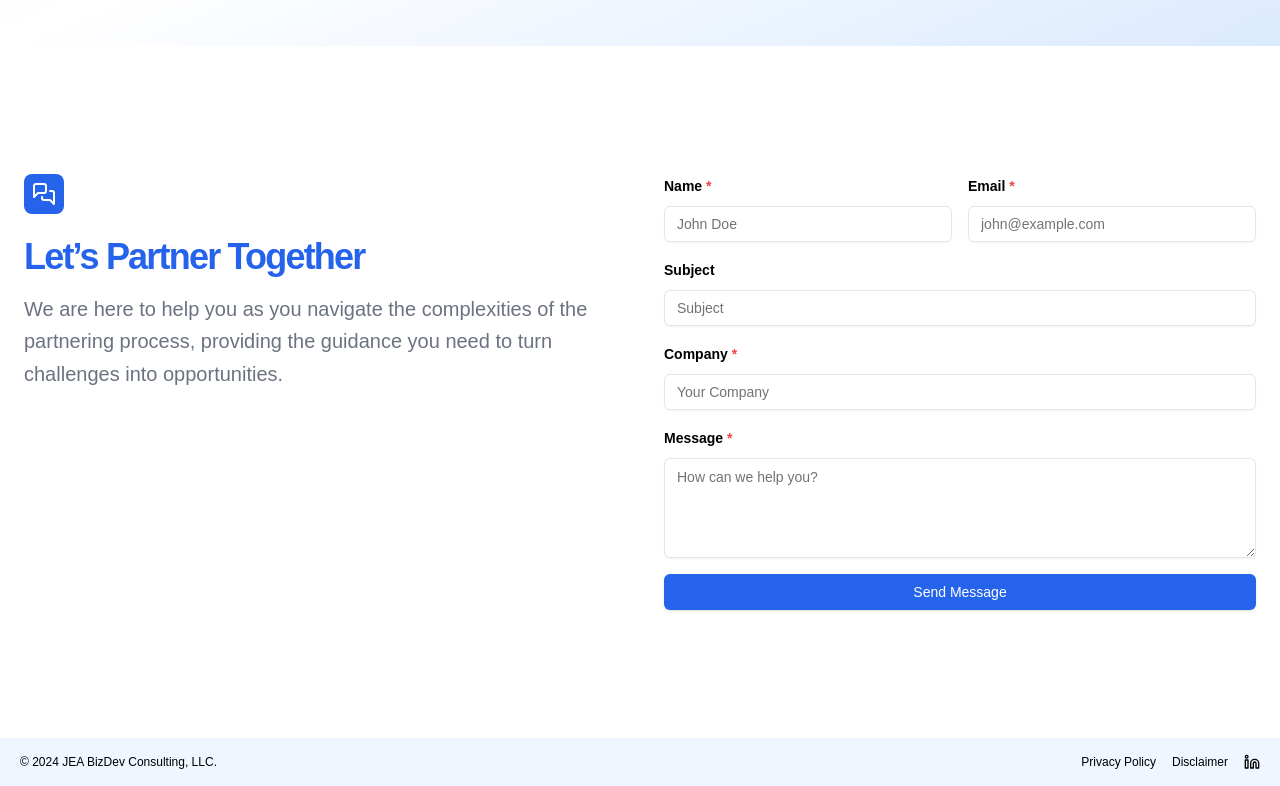
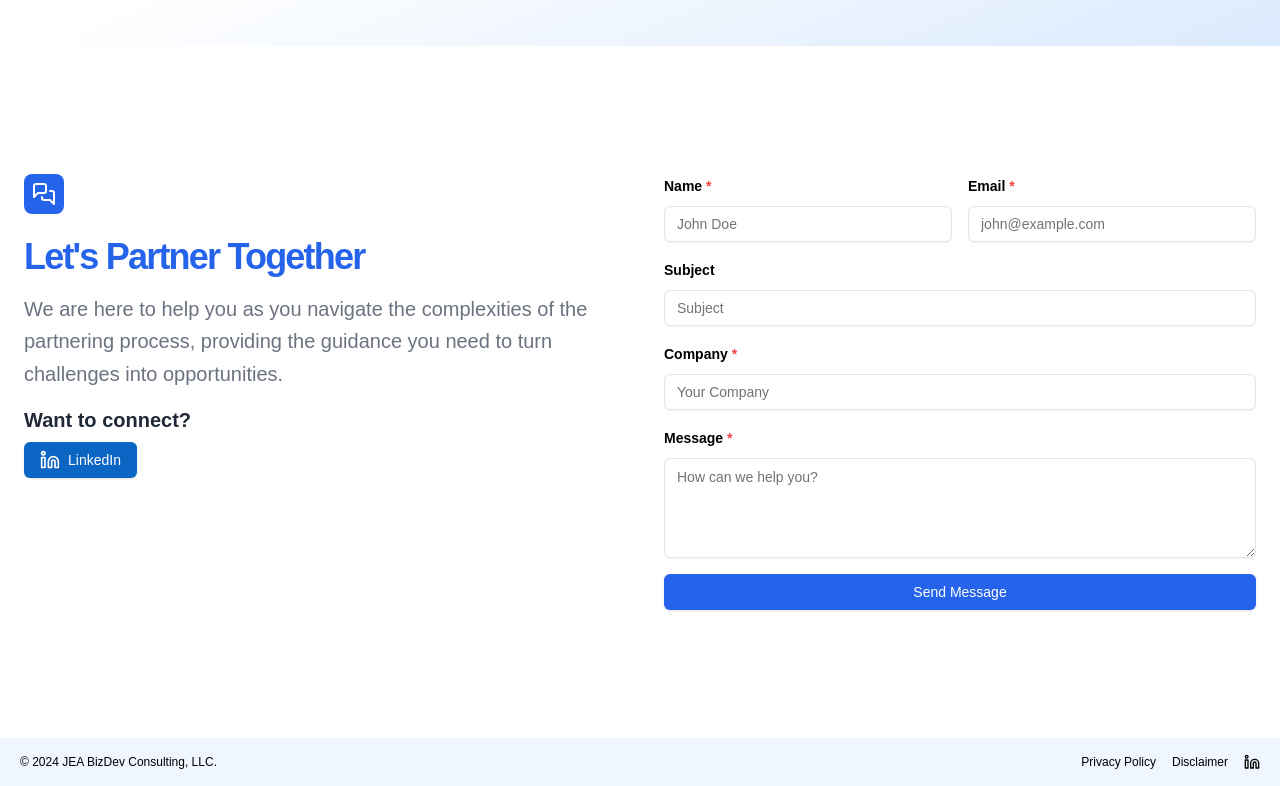
Before and after one commit to danaducharme/hornbeamdev.com, a Next.js app: page / in a window 1280 px wide. Shown: the part 3801-4587 px from the top of the page. Built offline with nearby package versions, Linux system fonts and the light colour scheme.

Commit message:
Refactor Contact component and add LinkedIn link in Footer component

```diff
--- a/components/Contact.tsx
+++ b/components/Contact.tsx
@@ -13,6 +13,8 @@ import { z } from 'zod';
 import { zodResolver } from '@hookform/resolvers/zod';
 import { toast, Toaster } from "react-hot-toast";
 import Confetti from 'react-confetti';
+import {Linkedin} from "lucide-react"
+import Link from "next/link"
 
 // Zod schema for form validation
 const schema = z.object({
@@ -122,12 +124,27 @@ export function Contact() {
 							</svg>
 						</div>
 						<h2 className="text-4xl font-bold tracking-tighter text-blue-600">
-							Let’s Partner Together
+							Let&apos;s Partner Together
 						</h2>
 						<p className="max-w-[600px] text-gray-500 md:text-xl/relaxed lg:text-base/relaxed xl:text-xl/relaxed">
 							We are here to help you as you navigate the complexities of the partnering process,
 							providing the guidance you need to turn challenges into opportunities.
 						</p>
+                        <div className="space-y-4">
+                            <h3 className="text-xl font-semibold text-gray-800 mb-2">Want to connect?</h3>
+                            <Link
+                                href="https://www.linkedin.com/company/jea-bizdev-consulting-llc"
+                                target="_blank"
+                                rel="noopener noreferrer"
+                            >
+                                <Button
+                                className="bg-[#0A66C2] hover:bg-[#004182] text-white transition-colors duration-200"
+                                >
+                                <Linkedin className="mr-2 h-5 w-5" />
+                                LinkedIn
+                                </Button>
+                            </Link>
+                        </div>
 					</div>
 					<div className="flex flex-col gap-4 sm:flex-row lg:flex-col lg:gap-6">
 						<form onSubmit={handleSubmit(onSubmit)} className="space-y-4 flex-1">
--- a/components/Footer.tsx
+++ b/components/Footer.tsx
@@ -17,7 +17,7 @@ export default function Footer() {
 					<a href="/Disclaimer.pdf" target="_blank" className="hover:text-blue-500 transition-colors text-xs">
 						Disclaimer
 					</a>
-					<Link href="https://www.linkedin.com/in/john-a-6182668/"
+					<Link href="https://www.linkedin.com/company/jea-bizdev-consulting-llc"
 						  className="hover:text-blue-500 transition-colors text-xs" target="_blank">
 						<Linkedin size={16}/>
 						<span className="sr-only">LinkedIn</span>
```
